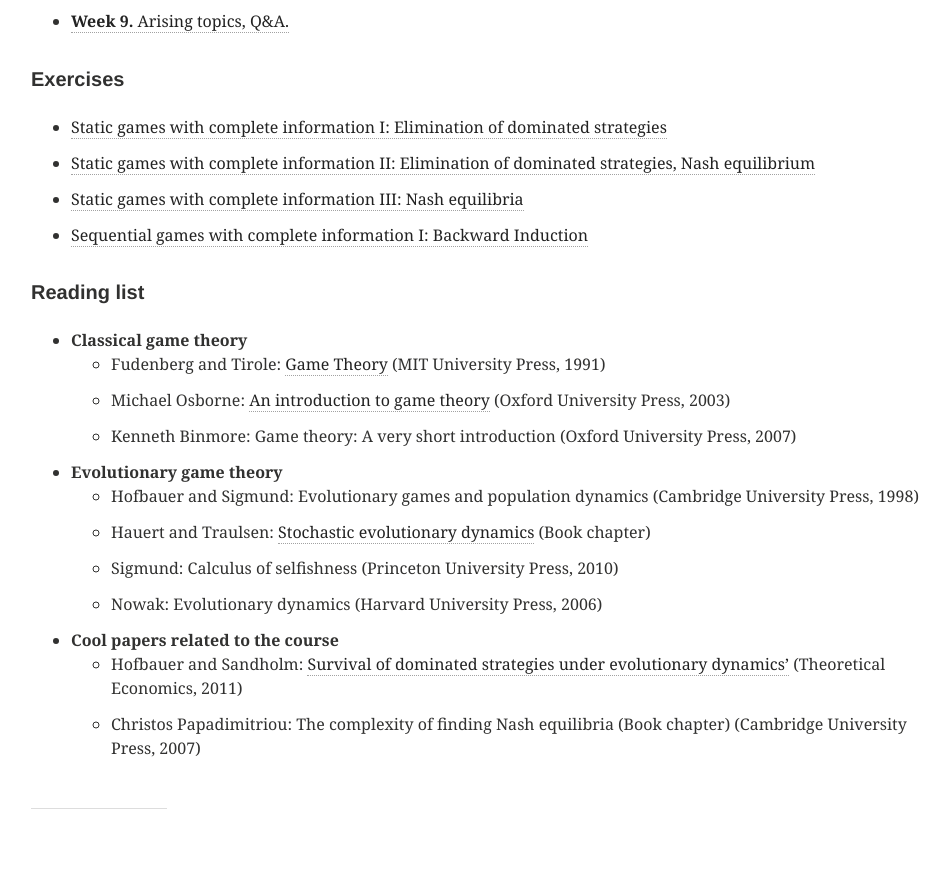
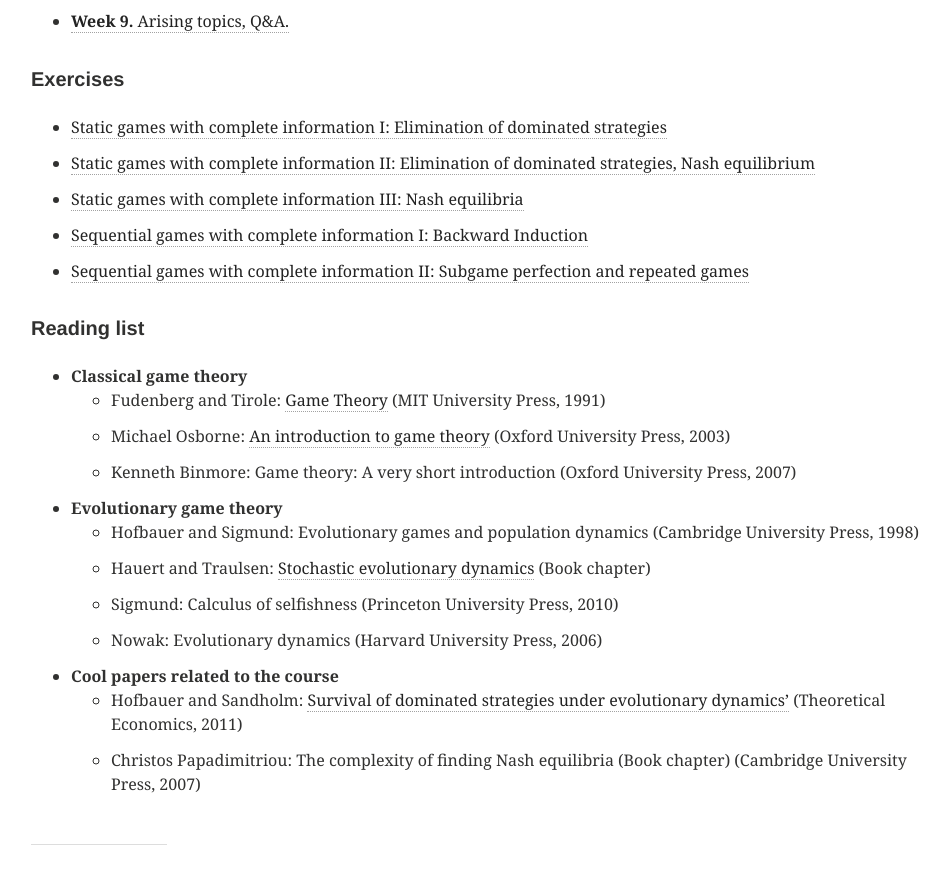
Before and after one commit to DYNOSOBs/social-behaviour, a Jekyll site: the page built from teaching/classical_game_theory/index.md, in a window 1280 px wide and 900 px high, scrolled down 699 px. Shown: the top 884 px of the window, without its empty margins (65-1014 px from the left). Built offline with Jekyll 4.4.1, drawn with Linux system fonts in a browser that asks for light colours.

Commit message:
add exercises to index

```diff
--- a/teaching/classical_game_theory/index.md
+++ b/teaching/classical_game_theory/index.md
@@ -34,6 +34,7 @@
 - [Static games with complete information II: Elimination of dominated strategies, Nash equilibrium](exercises/w3.pdf)
 - [Static games with complete information III: Nash equilibria](exercises/w4.pdf)
 - [Sequential games with complete information I: Backward Induction](exercises/w5.pdf)
+- [Sequential games with complete information II: Subgame perfection and repeated games](exercises/w6.pdf)
 
 
 <h5>Reading list</h5>
```
